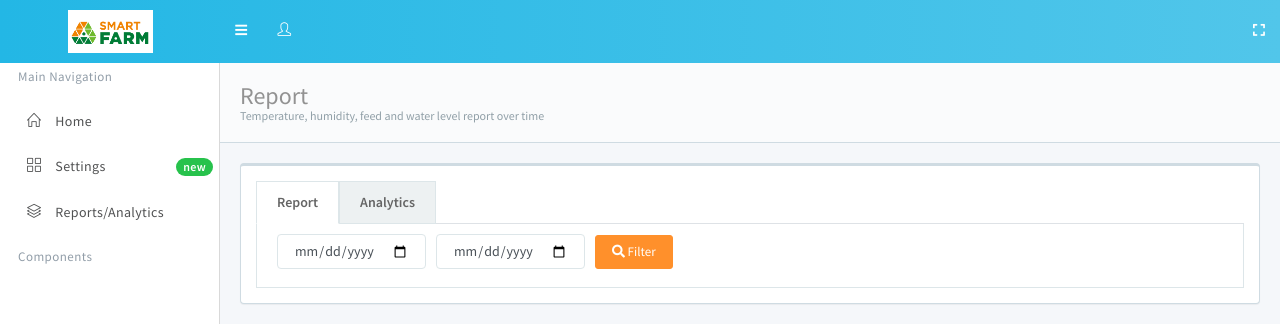
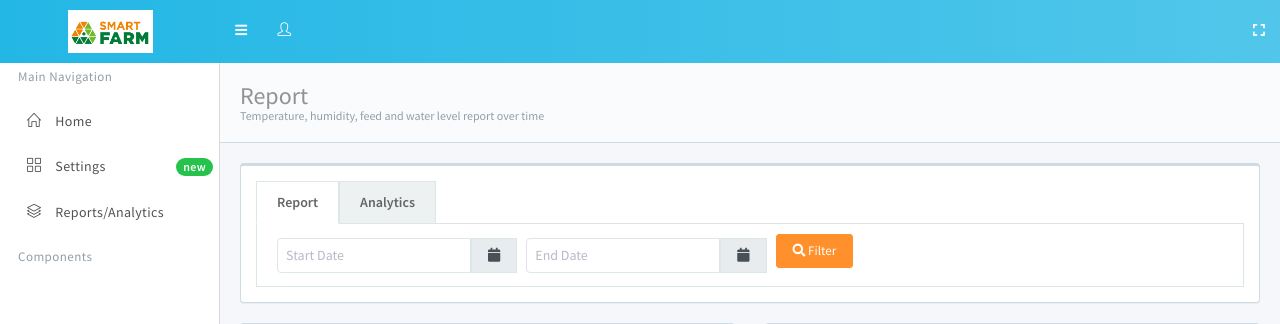
Before and after one commit to tohir87/sdp, a Flask app: page /report in a window 1280 px wide. Shown: the top 324 px of the page. Run offline with Flask 2, Linux system fonts and the light colour scheme; data that the repository does not hold is empty; some libraries are stand-ins or nearby versions.

Commit message:
working on report API

```diff
--- a/app.py
+++ b/app.py
@@ -86,6 +86,33 @@ def post_reading():
         farm.saveSensorData()
 
     return "Ok"
+
+
+@app.route('/api/get_temp_humid', methods=["GET", "POST"])
+def get_temp_humid():
+
+    # get url params
+    startDate = request.args.get('start_date')
+    endDate = request.args.get('end_date')
+
+    temp = []
+    humid = []
+    dates = []
+
+    # create a database connection
+    conn = connect()
+    with conn:
+        print("2. Query all temps")
+        farm = Farm(request.args, conn)
+        dht_data = farm.getTempHumidData()
+
+        # build data
+        for row in dht_data:
+            temp.append(row[3])
+            humid.append(row[4])
+            dates.append(row[1])
+
+    return jsonify({'temperature': temp, 'humidity': humid, 'categories': dates})
 
 
 @app.route('/api/post_feed_weight', methods=["POST", "GET"])
--- a/classes/farm.py
+++ b/classes/farm.py
@@ -83,3 +83,12 @@ class Farm:
         self.cur.execute(
             "SELECT * FROM weight_sensor_readings ORDER BY id DESC LIMIT 50")
         return self.cur.fetchall()
+
+    def getTempHumidData(self):
+        start_date = self.param['start_date']
+        end_date = self.param['end_date']
+
+        self.cur.execute(
+            "SELECT * FROM dht_sensor_readings WHERE reading_date >= %s and reading_date <= %s", [
+                start_date, end_date])
+        return self.cur.fetchall()
--- /dev/null
+++ b/static/js/custom.js
@@ -0,0 +1,84 @@
+$('.datepicker').datepicker({
+    orientation: 'bottom',
+    icons: {
+        time: 'fa fa-clock-o',
+        date: 'fa fa-calendar',
+        up: 'fa fa-chevron-up',
+        down: 'fa fa-chevron-down',
+        previous: 'fa fa-chevron-left',
+        next: 'fa fa-chevron-right',
+        today: 'fa fa-crosshairs',
+        clear: 'fa fa-trash'
+    }
+});
+
+function getReport(startDate_, endDate_) {
+    console.log(startDate_, endDate_);
+    let url = "/api/get_temp_humid?start_date=" + startDate_ + "&end_date=" + endDate_;
+
+    $.get(url, function (err, data) {
+        console.log(err, data)
+    });
+}
+
+$("#btn_filter").click(function () {
+    var start_date = $("#start_date").val();
+    var end_date = $("#end_date").val();
+
+    getReport(start_date, end_date);
+
+});
+
+function plot(start_date_, end_date_) {
+    let url = "/api/get_temp_humid?start_date=" + start_date_ + "&end_date=" + end_date_;
+    console.log("Api Url:", url);
+
+    $.get(url, function (data) {
+        Highcharts.chart('container', {
+            chart: {
+                type: 'line'
+            },
+            title: {
+                text: 'Temperature/Humidity Reading'
+            },
+            subtitle: {
+                text: 'Source: Sensor Data'
+            },
+            xAxis: {
+                categories: data.categories,
+                tickmarkPlacement: 'on',
+                title: {
+                    enabled: false
+                }
+            },
+            yAxis: {
+                title: {
+                    text: 'Percent'
+                }
+            },
+            tooltip: {
+                pointFormat: '<span style="color:{series.color}">{series.name}</span>:({point.y:,0:0.1f})<br/>',
+                split: true
+            },
+            plotOptions: {
+                area: {
+                    stacking: 'percent',
+                    lineColor: '#ffffff',
+                    lineWidth: 1,
+                    marker: {
+                        lineWidth: 1,
+                        lineColor: '#ffffff'
+                    }
+                }
+            },
+            series: [{
+                name: 'Temperature',
+                data: data.temperature
+            }, {
+                name: 'Humidity',
+                data: data.humidity
+            }]
+        });
+    });
+
+}
--- a/templates/layout.html
+++ b/templates/layout.html
@@ -23,7 +23,11 @@
     <link rel="stylesheet" href="{{url_for('static', filename='vendor1/animate.css/animate.css')}}">
     <!-- WHIRL (spinners)-->
     <link rel="stylesheet" href="{{url_for('static', filename='vendor1/whirl/dist/whirl.css')}}">
+    <!-- DATETIMEPICKER-->
+    <link rel="stylesheet"
+        href="{{url_for('static', filename='vendor1/bootstrap-datepicker/dist/css/bootstrap-datepicker.css')}}">
     <!-- =============== PAGE vendor1 STYLES ===============-->
+
     <!-- =============== BOOTSTRAP STYLES ===============-->
     <link rel="stylesheet" href="{{url_for('static', filename='css/bootstrap.css')}}" id="bscss">
     <!-- =============== APP STYLES ===============-->
@@ -32,6 +36,9 @@
 
     <!-- moment JS -->
     <script src="{{url_for('static', filename='js/moment-with-locales.js')}}"></script>
+
+
+
 
 </head>
 
@@ -77,9 +84,13 @@
     <script src="{{url_for('static', filename='vendor1/jquery/dist/jquery.js')}}"></script>
     <script src="{{url_for('static', filename='vendor1/popper.js/dist/umd/popper.js')}}"></script>
     <script src="{{url_for('static', filename='vendor1/bootstrap/dist/js/bootstrap.js')}}"></script>
+    <!-- DATETIMEPICKER-->
+    <script
+        src="{{url_for('static', filename='vendor1/bootstrap-datepicker/dist/js/bootstrap-datepicker.js')}}"></script>
     <!-- =============== PAGE vendor1 SCRIPTS ===============-->
     <!-- =============== APP SCRIPTS ===============-->
     <script src="{{url_for('static', filename='js/app.js')}}"></script>
+    <script src="{{url_for('static', filename='js/custom.js')}}"></script>
 </body>
 
 </html>
--- a/templates/report.html
+++ b/templates/report.html
@@ -18,21 +18,39 @@
                     </ul>
                     <!-- Tab panes-->
                     <div class="tab-content">
-                        <form>
+                        <form id="frm_filter">
+
                             <div class="form-row align-items-center">
                                 <div class="col-auto">
                                     <label class="sr-only" for="start_date">Start Date</label>
-                                    <input class="form-control mb-2" id="start_date" type="date"
-                                        placeholder="dd/mm/YYY">
+                                    <div class="input-group">
+                                        <input class="form-control datepicker" type="text" id="start_date"
+                                            placeholder="Start Date" aria-label="start_date"
+                                            aria-describedby="start_date">
+                                        <div class="input-group-prepend">
+                                            <span class="input-group-text" id="start_date">
+                                                <i class="fas fa-calendar"></i>
+                                            </span>
+                                        </div>
+                                    </div>
                                 </div>
 
                                 <div class="col-auto">
                                     <label class="sr-only" for="end_date">End Date</label>
-                                    <input class="form-control mb-2" id="end_date" type="date" placeholder="dd/mm/YYY">
+                                    <div class="input-group">
+                                        <input class="form-control datepicker" type="text" id="end_date"
+                                            placeholder="End Date" aria-label="start_date" aria-describedby="end_date">
+                                        <div class="input-group-prepend">
+                                            <span class="input-group-text" id="start_date">
+                                                <i class="fas fa-calendar"></i>
+                                            </span>
+                                        </div>
+                                    </div>
                                 </div>
 
                                 <div class="col-auto">
-                                    <button class="btn btn-warning mb-2" type="submit"> <i class="fas fa-search"></i>
+                                    <button id="btn_filter" class="btn btn-warning mb-2" type="button"> <i
+                                            class="fas fa-search"></i>
                                         Filter</button>
                                 </div>
                             </div>
```
